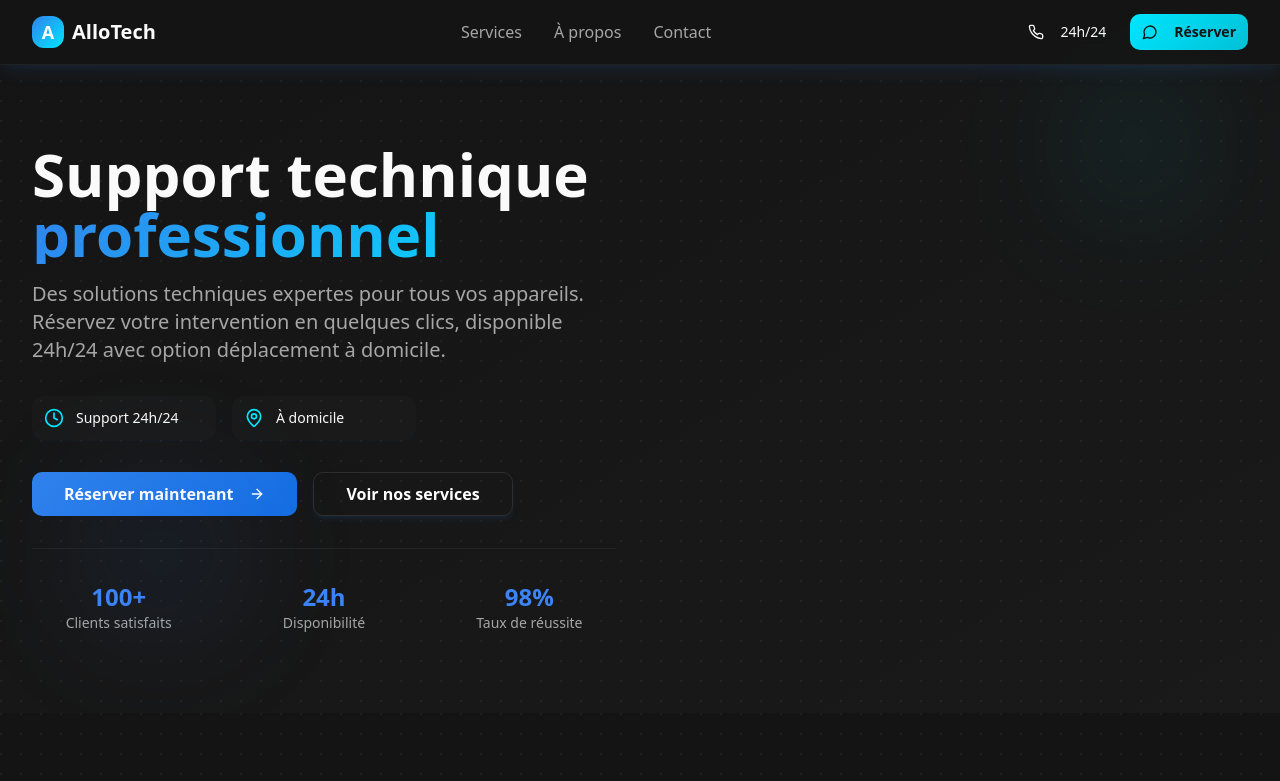
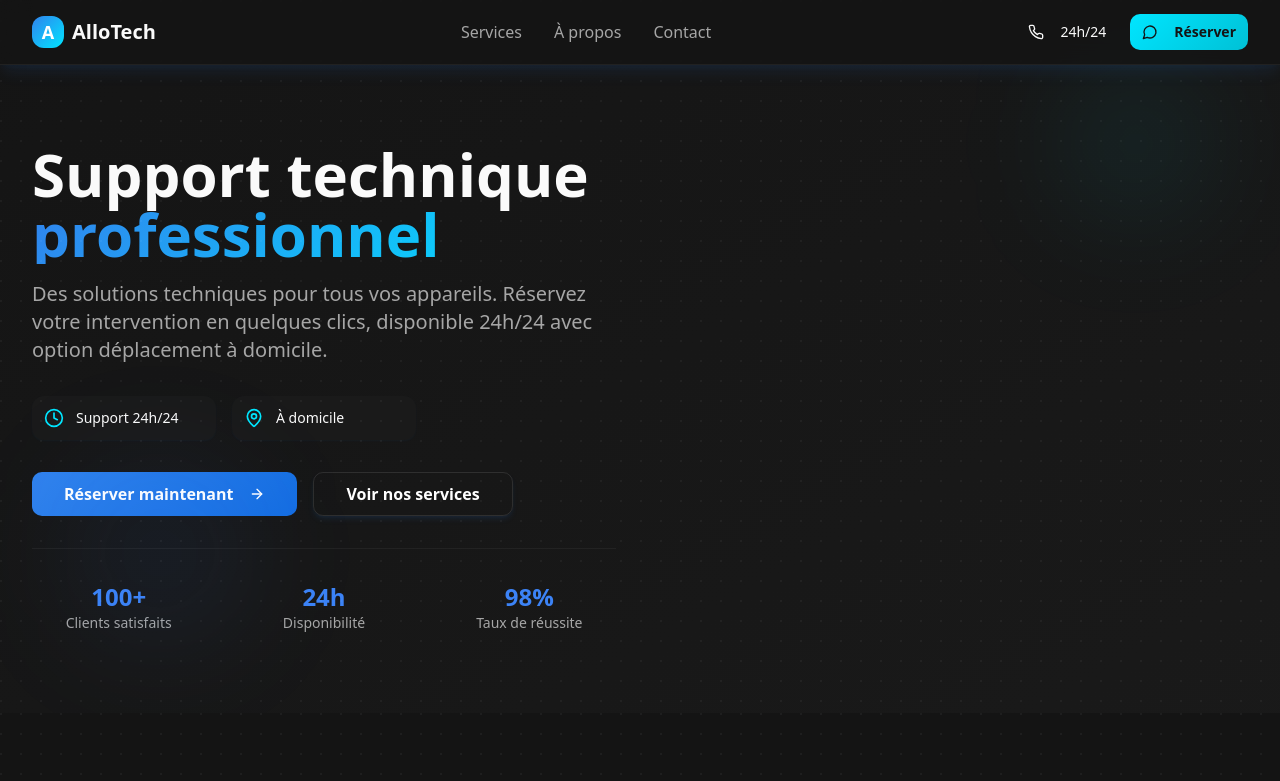
Before and after one commit to MLaminekane/AlloTech, a React (Vite) app: page / in a window 1280 px wide. Shown: the top 781 px of the page. Built offline with nearby package versions, Linux system fonts and the light colour scheme.

Commit message:
Update Hero component description for clarity

```diff
--- a/src/components/Hero.tsx
+++ b/src/components/Hero.tsx
@@ -32,7 +32,7 @@ const Hero = () => {
                 </span>
               </h1>
               <p className="text-xl text-muted-foreground max-w-xl">
-                Des solutions techniques expertes pour tous vos appareils.
+                Des solutions techniques pour tous vos appareils.
                 Réservez votre intervention en quelques clics,
                 disponible 24h/24 avec option déplacement à domicile.
               </p>
```
